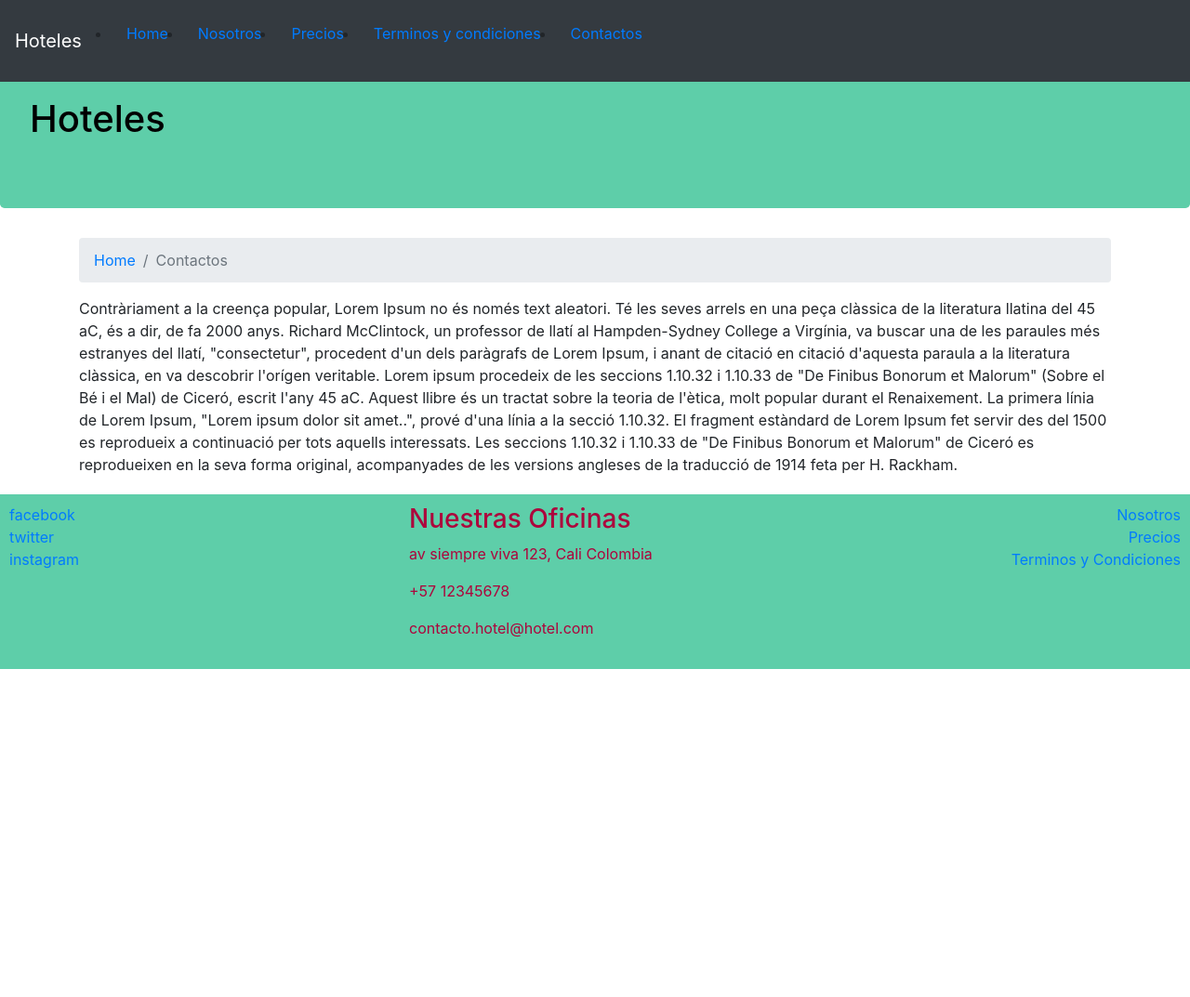
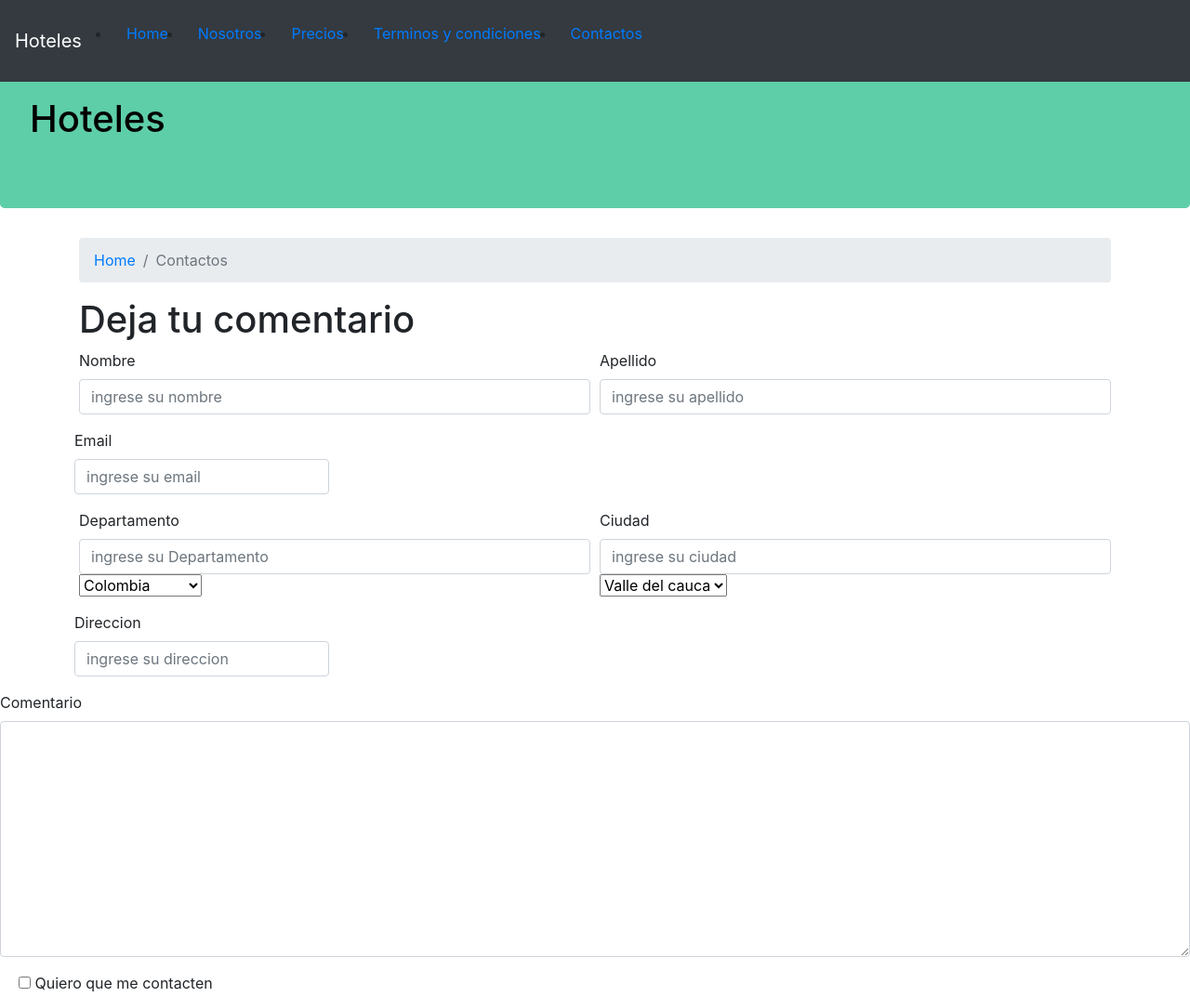
Before and after one commit to ch-canaza/proyecto-nodejs, a website: page contacto.html in a window 1280 px wide. Shown: the top 1073 px of the page at 93% size. Before the commit the page ends 800 px from the top, so only its background shows below. Drawn offline with nearby package versions, Linux system fonts and the light colour scheme.

Commit message:
adding some placeholdersand submit buttons

```diff
--- a/contacto.html
+++ b/contacto.html
@@ -37,23 +37,66 @@
                     <li class="breadcrumb-item active" aria-current="page">Contactos</li>
                 </ol>
                 </nav>
-       <span>
-        Contràriament a la creença popular, Lorem Ipsum no és només text aleatori. Té les seves
-         arrels en una peça clàssica de la literatura llatina del 45 aC, és a dir, de fa 2000 anys.
-         Richard McClintock, un professor de llatí al Hampden-Sydney College a Virgínia, va buscar
-          una de les paraules més estranyes del llatí, "consectetur", procedent d'un dels paràgrafs
-          de Lorem Ipsum, i anant de citació en citació d'aquesta paraula a la literatura clàssica,
-           en va descobrir l'orígen veritable. Lorem ipsum procedeix de les seccions 1.10.32 i 1.10.33
-            de "De Finibus Bonorum et Malorum" (Sobre el Bé i el Mal) de Ciceró, escrit l'any 45 aC.
-            Aquest llibre és un tractat sobre la teoria de l'ètica, molt popular durant el Renaixement.
-             La primera línia de Lorem Ipsum, "Lorem ipsum dolor sit amet..", prové d'una línia a la
-             secció 1.10.32.
+        <h1>Deja tu comentario</h1>
+        <form>
+            <div class="form-row">
+                <div class=" form-group col-sm-6">
+                    <label for="nombre">Nombre</label>
+                    <input type="text" class="form-control" id="nombre" placeholder="ingrese su nombre">
+                </div>
+                <div class=" form-group col-sm-6">
+                    <label for="apellido">Apellido</label>
+                    <input type="text" class="form-control" id="apellido" placeholder="ingrese su apellido">
+                </div>
+                <div class="form-group">
+                    <label for="nombre">Email</label>
+                    <input type="text" class="form-control" id="email" placeholder="ingrese su email">
+                </div>
+            </div>
+            <div class="form-row">
+                <div class=" form-group col-sm-6">
+                <label for="departamento">Departamento</label>
+                <input type="text" class="form-control" id="departamento" placeholder="ingrese su Departamento">
+                <select id="departamento">
+                    <option selected>Colombia</option>
+                    <option>Nariño</option>
+                    <option>Cundinamarca</option>
+                    <option>santander</option>
+                    <option>Antioquia</option>
+                </select>
+            </div>
+            <div class=" form-group col-sm-6">
+            <label for="Ciudad">Ciudad</label>
+            <input type="text" class="form-control" id="ciudad" placeholder="ingrese su ciudad">
+            <select id="ciudad">
+                <option selected>Valle del cauca</option>
+                <option>Cali</option>
+                <option>Palmira</option>
+                <option>Candelaria</option>
+                <option>Jamundí</option>
+            </select>
+            </div>
+            <div class="form-group">
+                <label for="nombre">Direccion</label>
+                <input type="text" class="form-control" id="direccion" placeholder="ingrese su direccion">
+            </div>
+            </div>
+            </div>
+            <div class="form-group">
+                <label form="comentario">Comentario</label>
+                <textarea id="comentario" class="form-control" rows="10" cols="4"></textarea>
+            </div>
+            <div class="form-group">
+                <div class="form-check">
+                    <input class="form-check-label" type="checkbox" id="gridcheck">
+                    <label class="form-check-label" form="gridCheck">
+                    Quiero que me contacten
 
-        El fragment estàndard de Lorem Ipsum fet servir des del 1500 es reprodueix a continuació per
-        tots aquells interessats. Les seccions 1.10.32 i 1.10.33 de "De Finibus Bonorum et Malorum"
-        de Ciceró es reprodueixen en la seva forma original, acompanyades de les versions angleses de
-         la traducció de 1914 feta per H. Rackham.
-       </span>
+                </div>
+                </div>
+                <button type="submit" class="btn-outline-primary">Enviar</button>
+
+    </form>
         </div>
 
         <footer>
```
Lines whose indentation alone changed are shown as unchanged.
